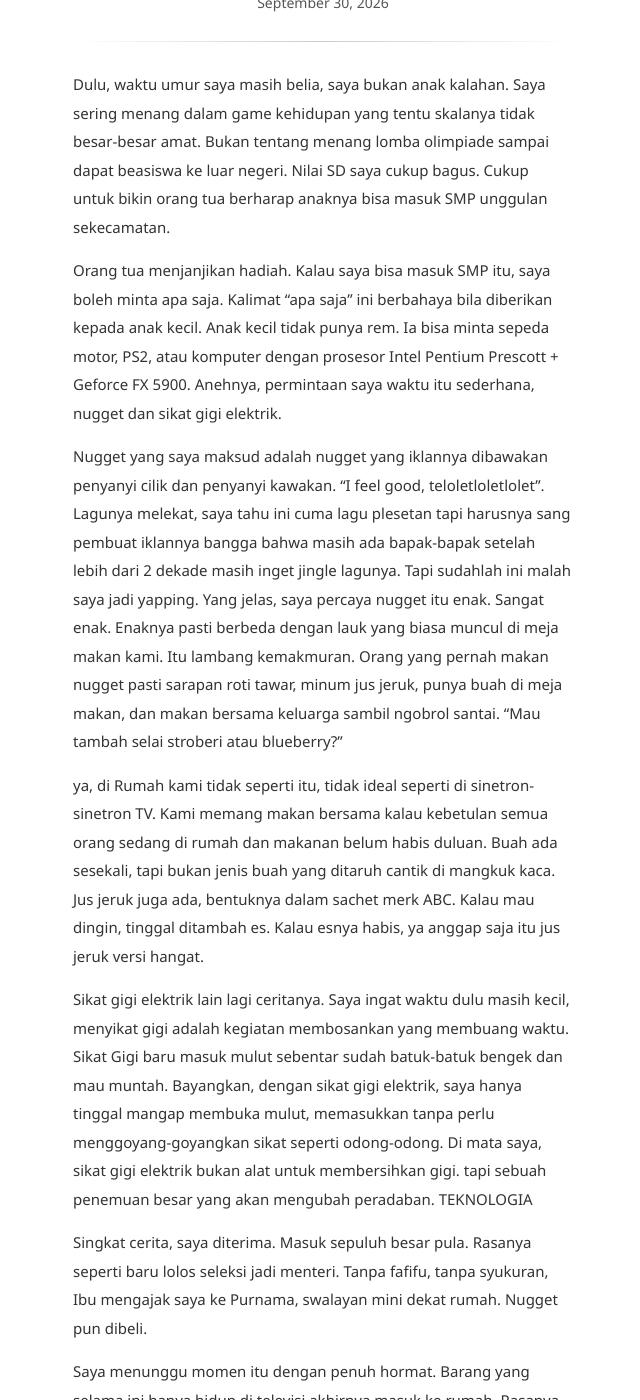
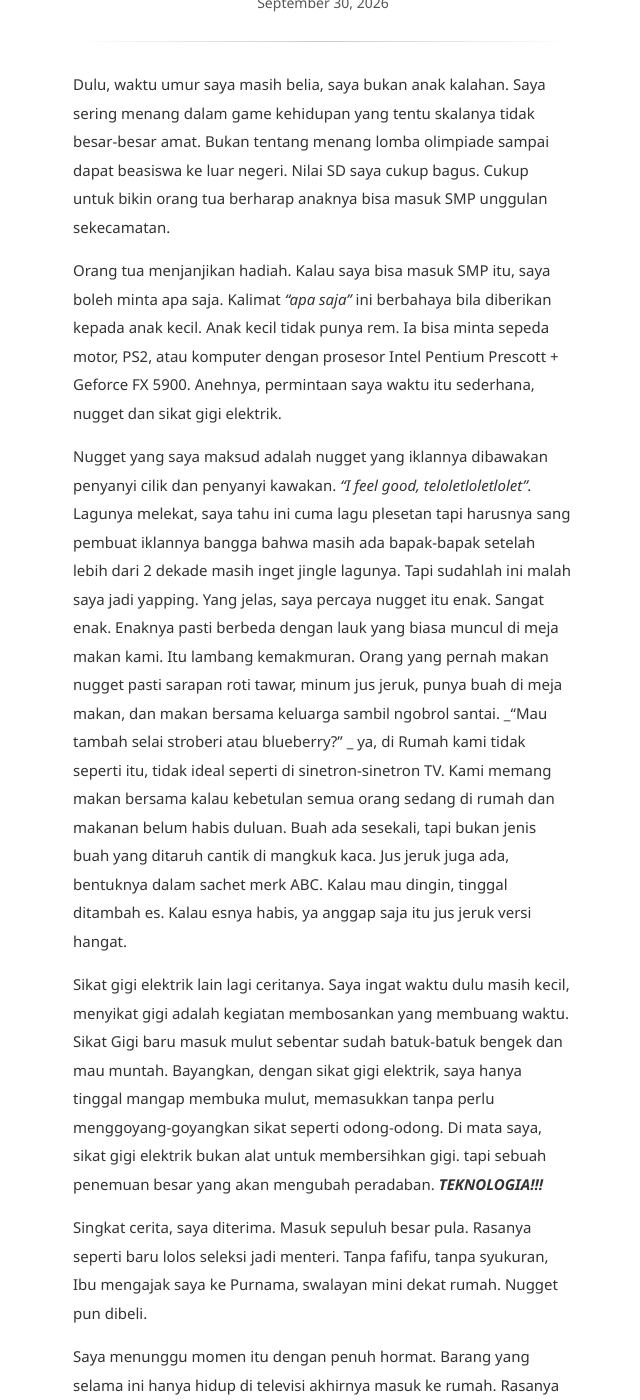
Before and after one commit to harjunacandra/harjuna.github.io, a Jekyll site: the page built from _posts/2026-09-30-Boleh-Minta-Apa-Saja.md, in a window 1280 px wide and 1400 px high, scrolled down 250 px. Shown: the whole window, without its empty margins (317-957 px from the left). Built offline with Jekyll 4.4.1, drawn with Linux system fonts in a browser that asks for light colours; some of the changed text lies outside the part shown.

Commit message:
Refactor text formatting and emphasize key phrases
Updated formatting and emphasized certain phrases with markdown for clarity.

```diff
--- a/_posts/2026-09-30-Boleh-Minta-Apa-Saja.md
+++ b/_posts/2026-09-30-Boleh-Minta-Apa-Saja.md
@@ -6,15 +6,15 @@
 
 Dulu, waktu umur saya masih belia, saya bukan anak kalahan. Saya sering menang dalam game kehidupan yang tentu skalanya  tidak besar-besar amat. Bukan tentang menang lomba olimpiade sampai dapat beasiswa ke luar negeri. Nilai SD saya cukup bagus. Cukup untuk bikin orang tua berharap anaknya bisa masuk SMP unggulan sekecamatan.
 
-Orang tua menjanjikan hadiah. Kalau saya bisa masuk SMP itu, saya boleh minta apa saja. Kalimat “apa saja” ini berbahaya bila diberikan kepada anak kecil. Anak kecil tidak punya rem. Ia bisa minta sepeda motor, PS2, atau komputer dengan prosesor Intel Pentium Prescott + Geforce FX 5900. Anehnya, permintaan saya waktu itu sederhana, nugget dan sikat gigi elektrik.
+Orang tua menjanjikan hadiah. Kalau saya bisa masuk SMP itu, saya boleh minta apa saja. Kalimat _“apa saja”_ ini berbahaya bila diberikan kepada anak kecil. Anak kecil tidak punya rem. Ia bisa minta sepeda motor, PS2, atau komputer dengan prosesor Intel Pentium Prescott + Geforce FX 5900. Anehnya, permintaan saya waktu itu sederhana, nugget dan sikat gigi elektrik.
 
 Nugget yang saya maksud adalah nugget yang iklannya dibawakan penyanyi cilik dan penyanyi kawakan.
-“I feel good, teloletloletlolet”. Lagunya melekat, saya tahu ini cuma lagu plesetan tapi harusnya sang pembuat iklannya bangga bahwa masih ada bapak-bapak setelah lebih dari 2 dekade masih inget jingle lagunya.
-Tapi sudahlah ini malah saya jadi yapping. Yang jelas, saya percaya nugget itu enak. Sangat enak. Enaknya pasti berbeda dengan lauk yang biasa muncul di meja makan kami. Itu lambang kemakmuran. Orang yang pernah makan nugget pasti sarapan roti tawar, minum jus jeruk, punya buah di meja makan, dan makan bersama keluarga sambil ngobrol santai. “Mau tambah selai stroberi atau blueberry?”
-
+_“I feel good, teloletloletlolet”._ Lagunya melekat, saya tahu ini cuma lagu plesetan tapi harusnya sang pembuat iklannya bangga bahwa masih ada bapak-bapak setelah lebih dari 2 dekade masih inget jingle lagunya.
+Tapi sudahlah ini malah saya jadi yapping. Yang jelas, saya percaya nugget itu enak. Sangat enak. Enaknya pasti berbeda dengan lauk yang biasa muncul di meja makan kami. Itu lambang kemakmuran. Orang yang pernah makan nugget pasti sarapan roti tawar, minum jus jeruk, punya buah di meja makan, dan makan bersama keluarga sambil ngobrol santai. _“Mau tambah selai stroberi atau blueberry?”
+_
 ya, di Rumah kami tidak seperti itu, tidak ideal seperti di sinetron-sinetron TV. Kami memang makan bersama kalau kebetulan semua orang sedang di rumah dan makanan belum habis duluan. Buah ada sesekali, tapi bukan jenis buah yang ditaruh cantik di mangkuk kaca. Jus jeruk juga ada, bentuknya dalam sachet merk ABC. Kalau mau dingin, tinggal ditambah es. Kalau esnya habis, ya anggap saja itu jus jeruk versi hangat.
 
-Sikat gigi elektrik lain lagi ceritanya. Saya ingat waktu dulu masih kecil, menyikat gigi adalah kegiatan membosankan yang membuang waktu. Sikat Gigi baru masuk mulut sebentar sudah batuk-batuk bengek dan mau muntah. Bayangkan, dengan sikat gigi elektrik, saya hanya tinggal mangap membuka mulut, memasukkan tanpa perlu menggoyang-goyangkan sikat seperti odong-odong. Di mata saya, sikat gigi elektrik bukan alat untuk membersihkan gigi. tapi sebuah penemuan besar yang akan mengubah peradaban. TEKNOLOGIA
+Sikat gigi elektrik lain lagi ceritanya. Saya ingat waktu dulu masih kecil, menyikat gigi adalah kegiatan membosankan yang membuang waktu. Sikat Gigi baru masuk mulut sebentar sudah batuk-batuk bengek dan mau muntah. Bayangkan, dengan sikat gigi elektrik, saya hanya tinggal mangap membuka mulut, memasukkan tanpa perlu menggoyang-goyangkan sikat seperti odong-odong. Di mata saya, sikat gigi elektrik bukan alat untuk membersihkan gigi. tapi sebuah penemuan besar yang akan mengubah peradaban. _**TEKNOLOGIA!!!**_
 
 Singkat cerita, saya diterima. Masuk sepuluh besar pula. Rasanya seperti baru lolos seleksi jadi menteri. Tanpa fafifu, tanpa syukuran, Ibu mengajak saya ke Purnama, swalayan mini dekat rumah. Nugget pun dibeli.
 
@@ -22,17 +22,17 @@
 
 Lalu saya mencoba gigitan pertama. Saya kunyah pelan-pelan, meresapi secara paripurna.. Ternyata tidak enak. Bukan tidak enak karena dimasak salah. Bukan. Memang saya tidak suka, lidah saya yang menyedihkan, Ndeso kalau kata orang-orang. Bagi anak kecil yang konservatif seperti saya, Teksturnya aneh, lebih mirip tempe yang diiris tebal yang ngaku-ngaku ayam. Saya makan beberapa potong karena merasa tidak enak kepada orang tua. Setelah itu saya kapok. Nugget iklan penyanyi cilik ternyata tidak semagis apa yang ditayangkan di televisi.
 
-Masih ada satu lagi, kalau nugget mengecewakan, harusnya hadiah yang kedua akan membahagiakan. Saya yakin Tuhan tidak akan tega membuat seorang anak kecewa dua kali berturut-turut hanya gara-gara hadiah masuk SMP. Lalu tibalah hari membeli sikat gigi elektrik. Incaran saya, "Pepsodent Elektra".
+Masih ada satu lagi, kalau nugget mengecewakan, harusnya hadiah yang kedua akan membahagiakan. Saya yakin Tuhan tidak akan tega membuat seorang anak kecewa dua kali berturut-turut hanya gara-gara hadiah masuk SMP. Lalu tibalah hari membeli sikat gigi elektrik. Incaran saya, _**"Pepsodent Elektra".**_
 
 Kami melihat barangnya di toko. Saya masih ingat cara saya memandang rak itu. Ada sikat gigi dengan kepala yang bisa berputar sendiri. Saya membayangkan gigi saya akan bersih seperti gigi bintang iklan pasta gigi. Hidup saya juga mungkin ikut bersih. Masa depan tampak lebih menjanjikan.
 
 Kemudian saya melihat harganya.
-“Walach, walach, walach”,
+_**“Walach, walach, walach”,**_
 Saya melongo sebentar. Lalu sadar diri.
 
 Tidak ada yang menyuruh saya membatalkan keinganan. Orang tua saya juga tidak mengeluarkan kalimat sakti, “Nak, kita ini orang susah.” Saya hanya melihat angka itu, kemudian seperti mendapat wahyu ekonomi dari langit.
 
-“Yang biasa saja, deh.”
+_“Yang biasa saja, deh.”_
 
 Akhirnya saya pulang membawa sikat gigi Pepsodent White System dengan harga 12ribuan.
 
@@ -45,8 +45,8 @@
 
 Ada yang bagus, tapi mahal. Ada yang mahal, tapi membuat saya bertanya apakah motor kecil di dalam gagangnya dibayar per menit. Ada juga yang murah, tetapi rasanya seperti menyikat gigi memakai bor mini.
 
-Terakhir saya membeli Xiaomi. menurut hitungan saya, Xiaomi paling masuk akal. Harganya tidak membuat saya otomatis teringat pada rak toko masa kecil itu. Getarannya cukup. Baterainya cukup. Bersihnya juga cukup. Orang dewasa kalahan seperti saya ternyata suka kata “cukup” karena  sudah capek mengejar kata “sempurna”. ini kenapa malah jadi review produk ya? Ya apalah, saya cuma menulis apa yang ada di kepala saya.
+Terakhir saya membeli Xiaomi. menurut hitungan saya, Xiaomi paling masuk akal. Harganya tidak membuat saya otomatis teringat pada rak toko masa kecil itu. Getarannya cukup. Baterainya cukup. Bersihnya juga cukup. Orang dewasa kalahan seperti saya ternyata suka kata _“cukup”_ karena  sudah capek mengejar kata _“sempurna”_. ini kenapa malah jadi review produk ya? Ya apalah, saya cuma menulis apa yang ada di kepala saya.
 
 Kadang, saat melihat sikat gigi elektrik di kamar mandi, saya masih ingat anak kecil yang memilih sikat biasa karena tahu harganya terlalu tinggi. Saya tidak kasihan pada anak itu. Dia lumayan tangguh. Dia bahkan sempat masuk masuk 10 besar SMP favorit di kecamatannya.
 
-Mungkin begitulah cara berdamai dengan masa lalu yang paling dewasa yang bisa saya lakukan. Bukan membeli yang paling mahal. Cukup bisa memilih tanpa lebih dulu bergumam dalam hati, “Walach, walach, walach”
+Mungkin begitulah cara berdamai dengan masa lalu yang paling dewasa yang bisa saya lakukan. Bukan membeli yang paling mahal. Cukup bisa memilih tanpa lebih dulu bergumam dalam hati, _**“Walach, walach, walach”**_
```
